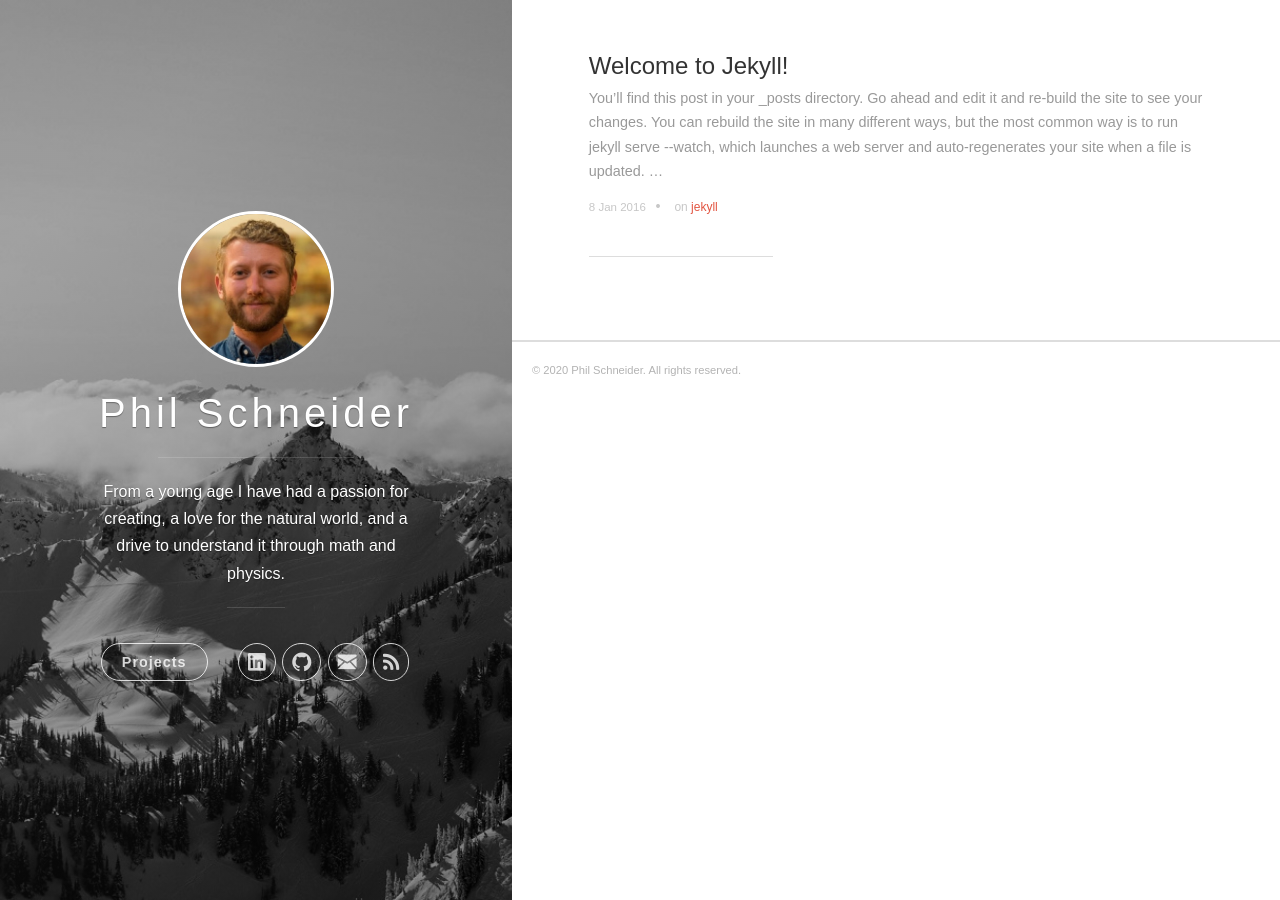
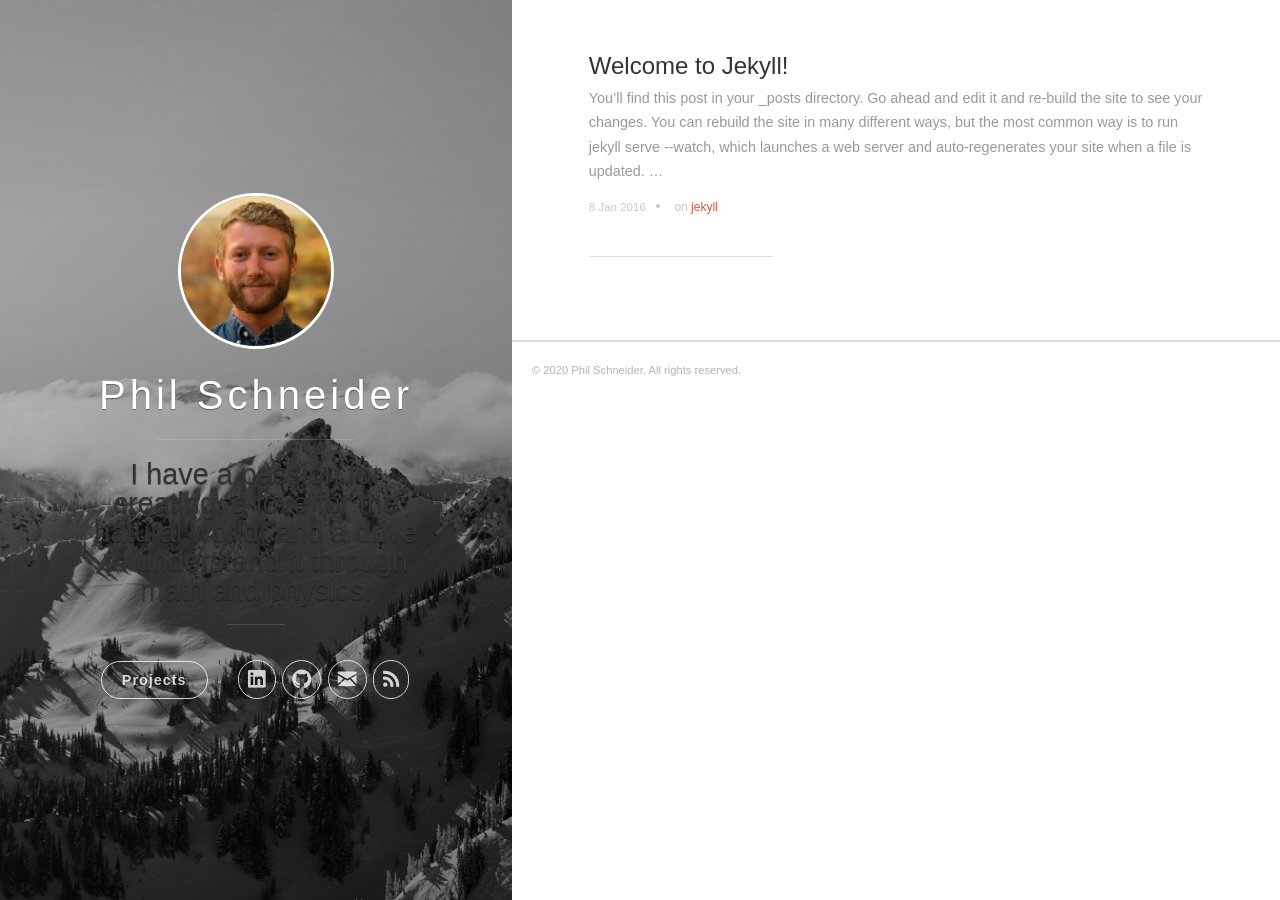
Before and after one commit to Schnep45/Schnep45.github.io, a Jekyll site: the page built from index.html, in a window 1280 px wide. Built offline with Jekyll 4.4.1, drawn with Linux system fonts in a browser that asks for light colours; the list of posts is cut into pages by our own code.

Commit message:
update description font

```diff
--- a/_config.yml
+++ b/_config.yml
@@ -1,6 +1,6 @@
 # Site settings
 title: Phil Schneider
-description: 'From a young age I have had a passion for creating, a love for the natural world, and a drive to understand it through math and physics.'
+description: 'I have a passion for creating, a love for the natural world, and a drive to understand it through math and physics.'
 url: 'philaschneider.com'
 baseurl: ''
 # google_analytics: 'UA-XXXXXX-X'
--- a/_includes/header.html
+++ b/_includes/header.html
@@ -14,7 +14,7 @@
           <h1 class="panel-cover__title panel-title">{{ site.title }}</h1>
         </a>
         <hr class="panel-cover__divider">
-        <p class="panel-cover__description">{{ site.description }}</p>
+        <h3 class="panel-cover__description">{{ site.description }}</h3>
         <hr class="panel-cover__divider panel-cover__divider--secondary">
 
         <div class="navigation-wrapper">
```
